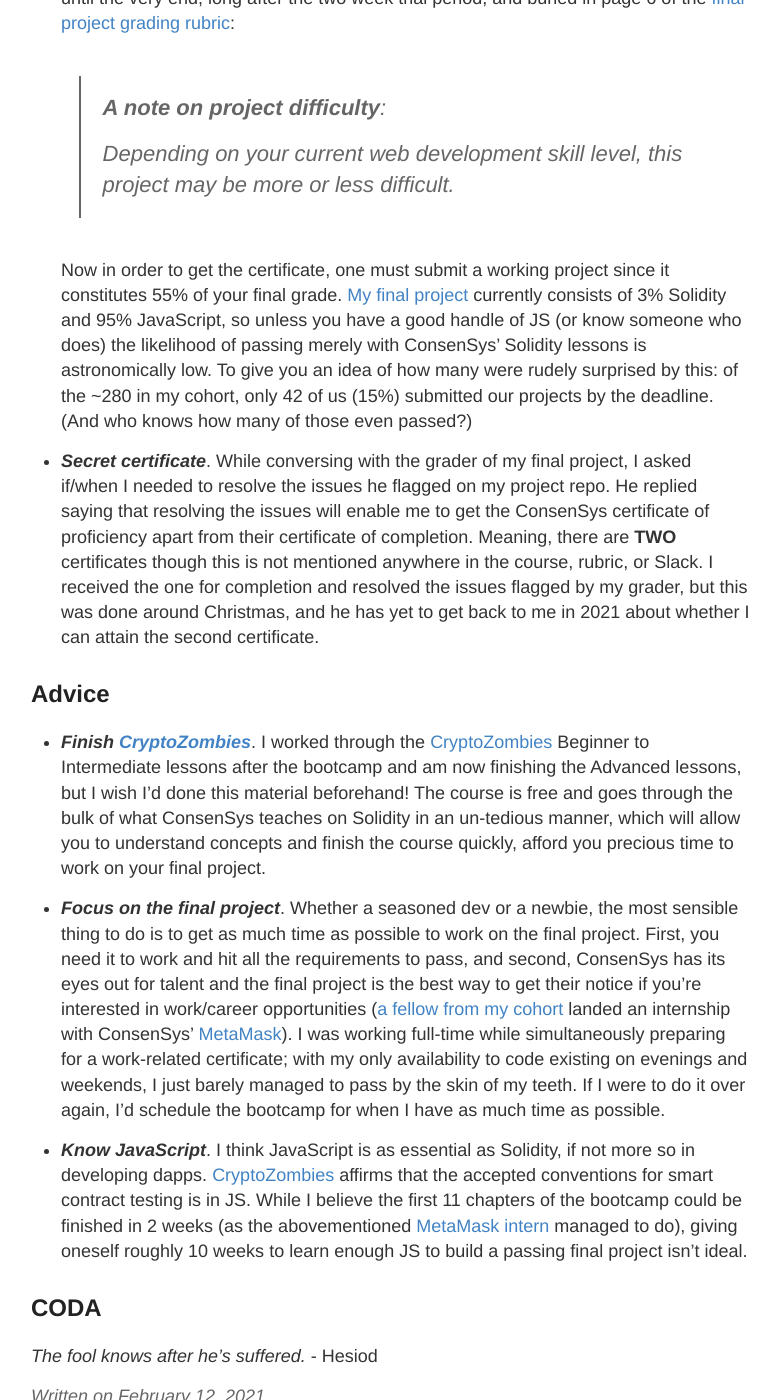
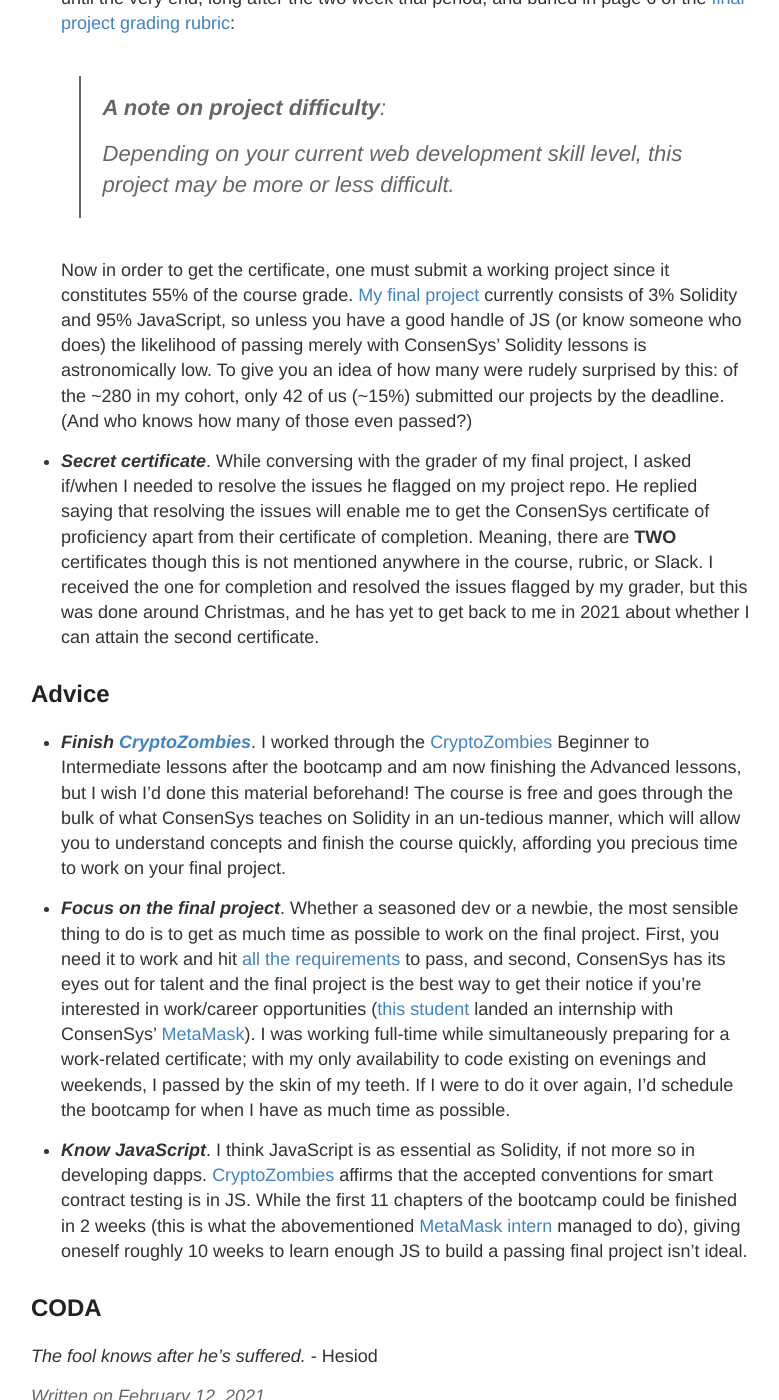
Before and after one commit to poastmil/junsunglee.com, a Jekyll site: the page built from _posts/2021-2-12-ConsenSys-Blockchain-Developer-Bootcamp.md, in a window 1280 px wide and 1400 px high, scrolled down 2893 px. Shown: the whole window, without its empty margins (249-1028 px from the left). Built offline with Jekyll 4.4.1, drawn with Linux system fonts in a browser that asks for light colours; some of the changed text lies outside the part shown.

Commit message:
Update 2021-2-12-ConsenSys-Blockchain-Developer-Bootcamp.md

```diff
--- a/_posts/2021-2-12-ConsenSys-Blockchain-Developer-Bootcamp.md
+++ b/_posts/2021-2-12-ConsenSys-Blockchain-Developer-Bootcamp.md
@@ -52,18 +52,18 @@
   >
   > Depending on your current web development skill level, this project may be more or less difficult.
 
-  Now in order to get the certificate, one must submit a working project since it constitutes 55% of your final grade. [My final project](https://github.com/jun-sung/doge-emporium) currently consists of 3% Solidity and 95% JavaScript, so unless you have a good handle of JS (or know someone who does) the likelihood of passing merely with ConsenSys' Solidity lessons is astronomically low. To give you an idea of how many were rudely surprised by this: of the ~280 in my cohort, only 42 of us (15%) submitted our projects by the deadline. (And who knows how many of those even passed?)
+  Now in order to get the certificate, one must submit a working project since it constitutes 55% of the course grade. [My final project](https://github.com/jun-sung/doge-emporium) currently consists of 3% Solidity and 95% JavaScript, so unless you have a good handle of JS (or know someone who does) the likelihood of passing merely with ConsenSys' Solidity lessons is astronomically low. To give you an idea of how many were rudely surprised by this: of the ~280 in my cohort, only 42 of us (~15%) submitted our projects by the deadline. (And who knows how many of those even passed?)
 
 - ***Secret certificate***. While conversing with the grader of my final project, I asked if/when I needed to resolve the issues he flagged on my project repo. He replied saying that resolving the issues will enable me to get the ConsenSys certificate of proficiency apart from their certificate of completion. Meaning, there are **TWO** certificates though this is not mentioned anywhere in the course, rubric, or Slack. I received the one for completion and resolved the issues flagged by my grader, but this was done around Christmas, and he has yet to get back to me in 2021 about whether I can attain the second certificate.
 
 
 ## Advice
 
-- ***Finish [CryptoZombies](https://cryptozombies.io/en/course/)***. I worked through the [CryptoZombies](https://cryptozombies.io/en/course/) Beginner to Intermediate lessons after the bootcamp and am now finishing the Advanced lessons, but I wish I'd done this material beforehand! The course is free and goes through the bulk of what ConsenSys teaches on Solidity in an un-tedious manner, which will allow you to understand concepts and finish the course quickly, afford you precious time to work on your final project.
+- ***Finish [CryptoZombies](https://cryptozombies.io/en/course/)***. I worked through the [CryptoZombies](https://cryptozombies.io/en/course/) Beginner to Intermediate lessons after the bootcamp and am now finishing the Advanced lessons, but I wish I'd done this material beforehand! The course is free and goes through the bulk of what ConsenSys teaches on Solidity in an un-tedious manner, which will allow you to understand concepts and finish the course quickly, affording you precious time to work on your final project.
 
-- ***Focus on the final project***. Whether a seasoned dev or a newbie, the most sensible thing to do is to get as much time as possible to work on the final project. First, you need it to work and hit all the requirements to pass, and second, ConsenSys has its eyes out for talent and the final project is the best way to get their notice if you're interested in work/career opportunities ([a fellow from my cohort](https://github.com/astarinmymind) landed an internship with ConsenSys' [MetaMask](https://metamask.io/)). I was working full-time while simultaneously preparing for a work-related certificate; with my only availability to code existing on evenings and weekends, I just barely managed to pass by the skin of my teeth. If I were to do it over again, I'd schedule the bootcamp for when I have as much time as possible.
+- ***Focus on the final project***. Whether a seasoned dev or a newbie, the most sensible thing to do is to get as much time as possible to work on the final project. First, you need it to work and hit [all the requirements](https://docs.google.com/document/d/1fSiejecMogc2h7aJxIl9tfZbHRFXTipftWLevUKAmQ4/edit) to pass, and second, ConsenSys has its eyes out for talent and the final project is the best way to get their notice if you're interested in work/career opportunities ([this student](https://github.com/astarinmymind) landed an internship with ConsenSys' [MetaMask](https://metamask.io/)). I was working full-time while simultaneously preparing for a work-related certificate; with my only availability to code existing on evenings and weekends, I passed by the skin of my teeth. If I were to do it over again, I'd schedule the bootcamp for when I have as much time as possible.
 
-- ***Know JavaScript***. I think JavaScript is as essential as Solidity, if not more so in developing dapps. [CryptoZombies](https://cryptozombies.io/en/course/) affirms that the accepted conventions for smart contract testing is in JS. While I believe the first 11 chapters of the bootcamp could be finished in 2 weeks (as the abovementioned [MetaMask intern](https://github.com/astarinmymind) managed to do), giving oneself roughly 10 weeks to learn enough JS to build a passing final project isn't ideal.
+- ***Know JavaScript***. I think JavaScript is as essential as Solidity, if not more so in developing dapps. [CryptoZombies](https://cryptozombies.io/en/course/) affirms that the accepted conventions for smart contract testing is in JS. While the first 11 chapters of the bootcamp could be finished in 2 weeks (this is what the abovementioned [MetaMask intern](https://github.com/astarinmymind) managed to do), giving oneself roughly 10 weeks to learn enough JS to build a passing final project isn't ideal.
 
 
 ## CODA
```
Also changed, not shown: other parts of _posts/2021-2-12-ConsenSys-Blockchain-Developer-Bootcamp.md (+1 -1 lines).
